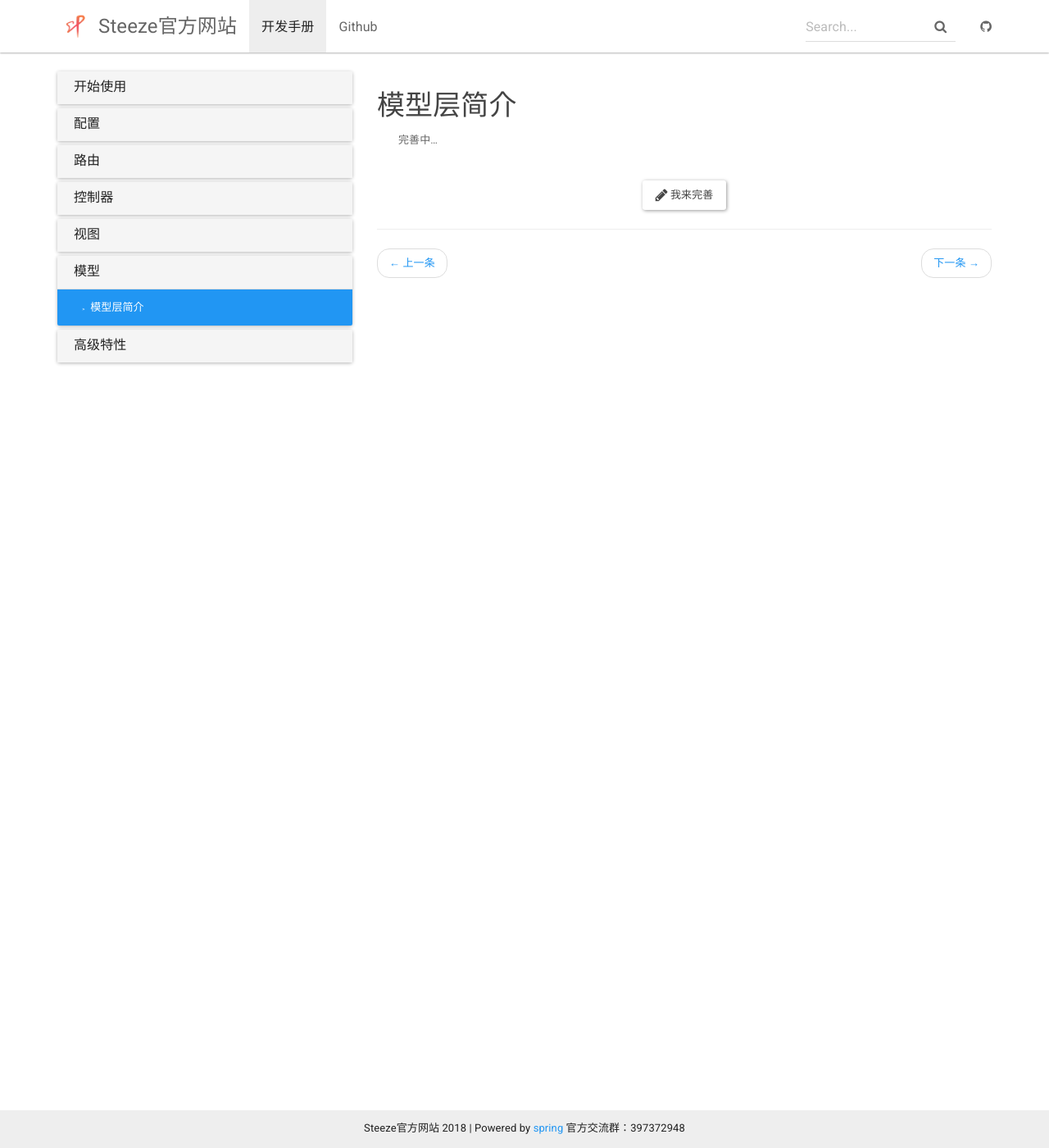
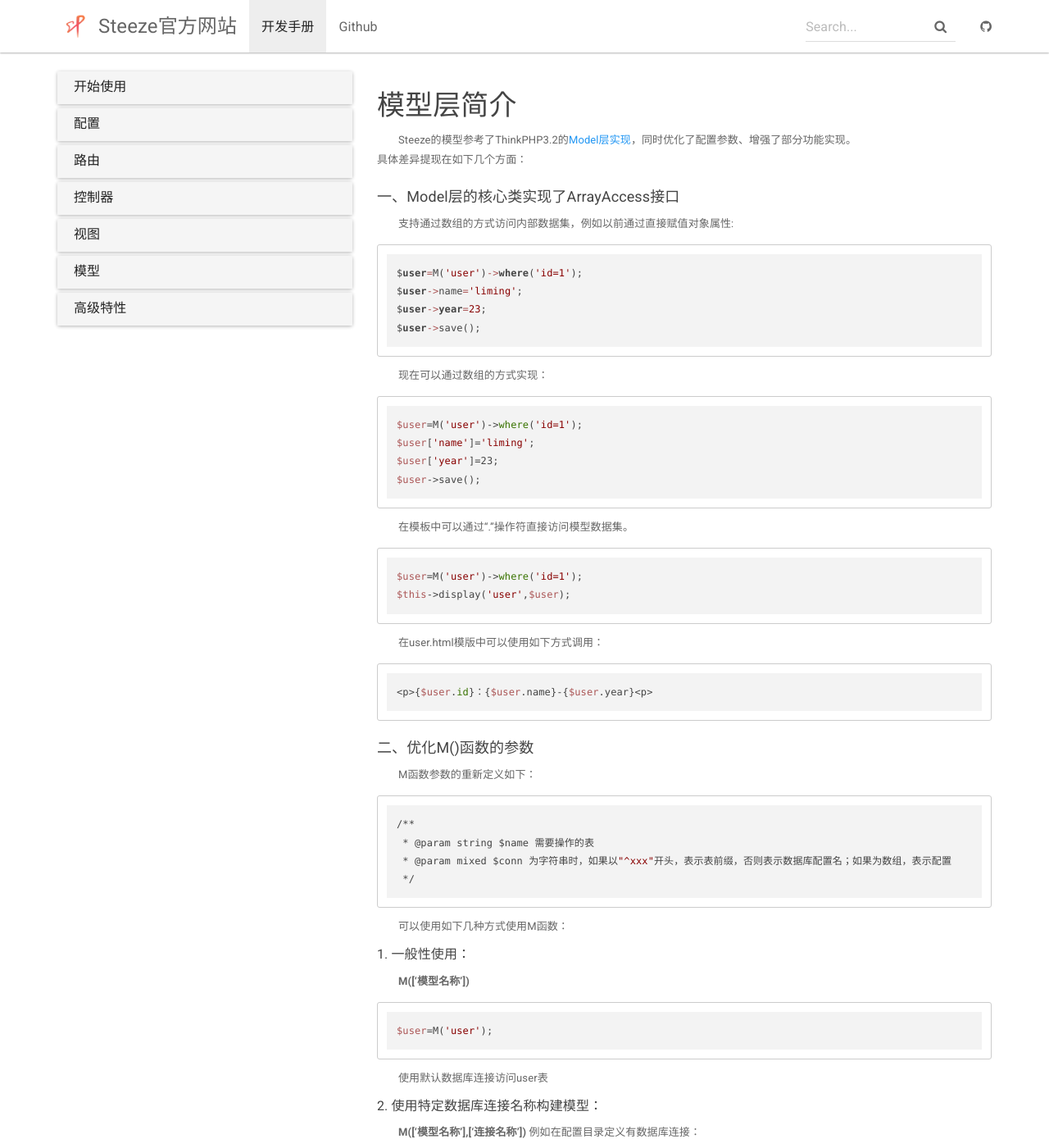
Before and after one commit to springwind2006/demo, a Jekyll site: the page built from _docs/model/index.md, in a window 1280 px wide and 1400 px high. Shown: the whole window at 82% size. Built offline with Jekyll 4.4.1, drawn with Linux system fonts in a browser that asks for light colours; nearby versions of some CDN libraries; comment, search, counter and statistics services are not loaded; some of the changed text lies outside the part shown.

Commit message:
新增Model文档

````diff
--- a/_data/docs.yml
+++ b/_data/docs.yml
@@ -39,8 +39,7 @@
   - view/custom_tags
 
 - title: 模型
-  docs:
-  - model/index
+  url: model/index
 
 - title: 高级特性
   docs:
--- a/_docs/model/index.md
+++ b/_docs/model/index.md
@@ -3,4 +3,93 @@ title: 模型层简介
 permalink: /docs/model/index/
 ---
 
-完善中...
+Steeze的模型参考了ThinkPHP3.2的<a target="_blank" href="http://document.thinkphp.cn/manual_3_2.html#define_model">Model层实现</a>，同时优化了配置参数、增强了部分功能实现。
+具体差异提现在如下几个方面：
+
+### 一、Model层的核心类实现了ArrayAccess接口
+支持通过数组的方式访问内部数据集，例如以前通过直接赋值对象属性:
+
+```
+$user=M('user')->where('id=1');
+$user->name='liming';
+$user->year=23;
+$user->save();
+```
+现在可以通过数组的方式实现：
+
+```
+$user=M('user')->where('id=1');
+$user['name']='liming';
+$user['year']=23;
+$user->save();
+```
+
+在模板中可以通过“.”操作符直接访问模型数据集。
+
+```
+$user=M('user')->where('id=1');
+$this->display('user',$user);
+```
+在user.html模版中可以使用如下方式调用：
+
+```
+<p>{$user.id}：{$user.name}-{$user.year}<p>
+```
+
+### 二、优化M()函数的参数
+M函数参数的重新定义如下：
+
+```
+/**
+ * @param string $name 需要操作的表
+ * @param mixed $conn 为字符串时，如果以"^xxx"开头，表示表前缀，否则表示数据库配置名；如果为数组，表示配置
+ */
+```
+可以使用如下几种方式使用M函数：
+
+#### 1. 一般性使用：
+**M(['模型名称'])**
+
+```
+$user=M('user');
+```
+使用默认数据库连接访问user表
+
+#### 2. 使用特定数据库连接名称构建模型：
+**M(['模型名称'],['连接名称'])**
+例如在配置目录定义有数据库连接：
+
+```
+	'sso' => [
+		'type'=>  'mysql',     // 数据库类型
+		'host'=>  '127.0.0.1', // 服务器地址
+		'name'=>  'test',          // 数据库名
+		'user'=>  'root',      // 用户名
+		'pwd'=>  '',          // 密码
+		'port'=>  '3306',        // 端口
+		'prefix'=>  's_',    // 数据库表前缀
+	],
+```
+可以使用如下方式访问数据库连接中的表：
+
+```
+$user=M('user','sso');
+```
+#### 3. 动态指定表前缀：
+**M(['模型名称'],['^表名前缀@连接名称'])**
+方式指定重新指定表名前缀
+
+```
+//使用u_作为表前缀
+$user=M('user','^u_@sso');
+```
+```
+//不使用表前缀
+$user=M('user','^@sso');
+```
+```
+//使用默认连接不使用表前缀
+$user=M('user','^');
+```
+
+**更多详细使用参见<a target="_blank" href="http://document.thinkphp.cn/manual_3_2.html#define_model">ThinkPHP3.2的模型相关文档</a>**
--- a/_includes/docs_nav.html
+++ b/_includes/docs_nav.html
@@ -1,6 +1,7 @@
 <div class="panel-group" id="accordion" role="tablist" aria-multiselectable="true">
 {% for section in site.data.docs %}
   <div class="panel panel-default">
+  	{% if section.docs != null %}
 	    <div class="panel-heading">
 	    	  <h4 class="panel-title">
 		    	  <a data-toggle="collapse" data-parent="#accordion" href="#collapse-{{forloop.index}}" aria-expanded="false" aria-controls="collapse-{{forloop.index}}">
@@ -19,6 +20,17 @@
 	        {% endfor %}
 	      </ul>
 	    </div>
+    {% else %}
+    		<div class="panel-heading">
+	    	  <h4 class="panel-title">
+			  {% assign item_url = section.url | prepend:"/docs/" | append:"/" %}
+	          {% assign p = site.docs | where:"url", item_url | first %}
+		    	  <a href="{{ p.url  | prepend: site.baseurl }}" >
+				{{ section.title }}
+		      </a>
+	      </h4>
+	    </div>
+    {% endif %}
   </div>
 {% endfor %}
 </div>
````
Lines whose indentation alone changed are shown as unchanged.
